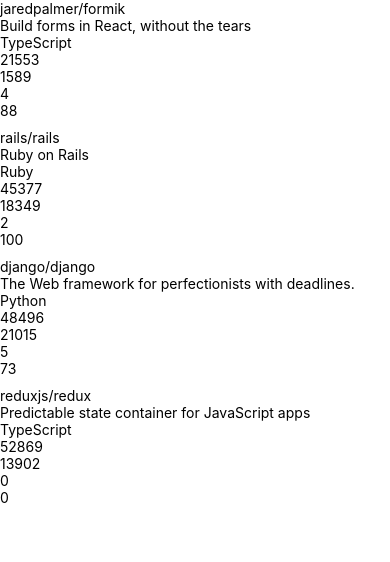
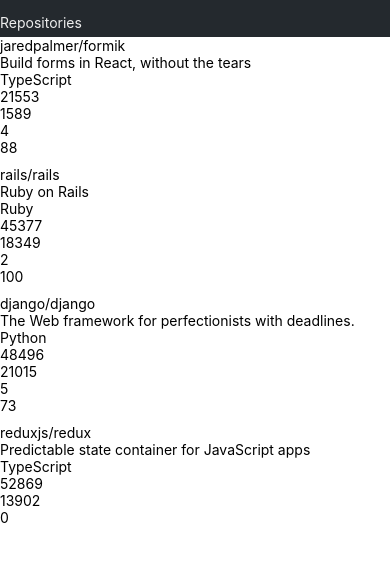
Before and after one commit to JoeHsiao/FullstackOpen-part10-rate-repository-app, a React Native app: screen / in a window 390 px wide. Shown: the top 562 px of the page. Built offline with nearby package versions, Linux system fonts and the light colour scheme.

Commit message:
complete 10.4

```diff
--- a/App.js
+++ b/App.js
@@ -1,7 +1,15 @@
 import RepositoryList from "./src/components/RepositoryList";
+import AppBar from "./src/components/AppBar";
+
+import { View } from "react-native";
+import { StatusBar } from "expo-status-bar";
 
 export default function App() {
   return (
-    <RepositoryList />
+    <View>
+      <AppBar />
+      <RepositoryList />
+      <StatusBar style="auto" />
+    </View>
   )
 };
--- /dev/null
+++ b/src/components/AppBar.jsx
@@ -0,0 +1,28 @@
+import { View, StyleSheet } from "react-native";
+import Constants from "expo-constants";
+import AppBarTab from "./AppBarTab";
+
+const styles = StyleSheet.create({
+  container: {
+    display: "flex",
+    paddingTop: Constants.statusBarHeight,
+    backgroundColor: "#24292e",
+    flexDirection: "row",
+    alignItems: "flex-end",
+    flexBasis: "7%",
+  },
+  tab: {
+    textColor: "#eeeeee",
+    paddingBottom: "7%",
+  },
+});
+
+const AppBar = () => {
+  return (
+    <View style={styles.container}>
+      <AppBarTab style={styles.tab} />
+    </View>
+  );
+};
+
+export default AppBar;
--- /dev/null
+++ b/src/components/AppBarTab.jsx
@@ -0,0 +1,18 @@
+import { Text, Pressable } from "react-native";
+
+const AppBarTab = ({ style }) => {
+  return (
+    <Pressable>
+      <Text
+        style={{
+          color: style.textColor,
+          paddingBottom: style.paddingBottom,
+        }}
+      >
+        Repositories
+      </Text>
+    </Pressable>
+  );
+};
+
+export default AppBarTab;
```
